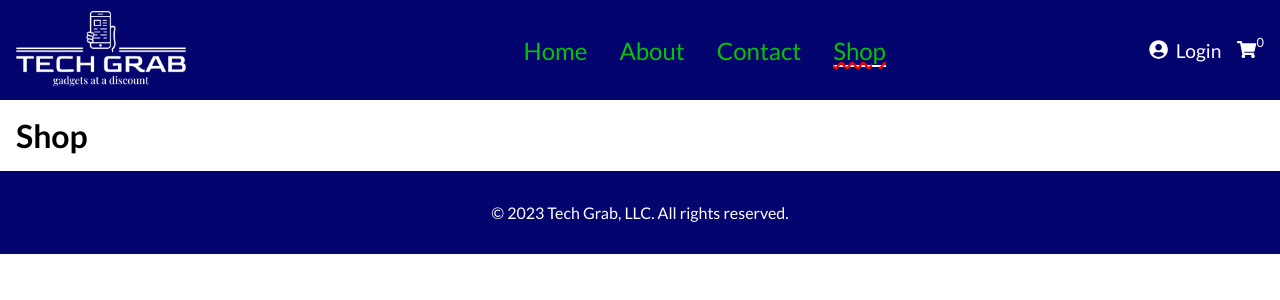
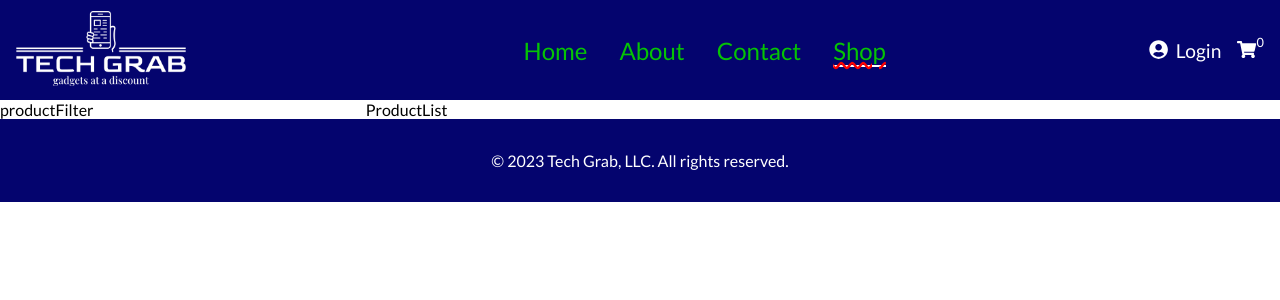
Before and after one commit to kaecodes/techgrab-react-redux-fb, a React (Create React App) app: page /shop in a window 1280 px wide. Shown: the top 300 px of the page. Built offline with nearby package versions, Linux system fonts and the light colour scheme; no server answers; the HTML template or start-up script is replaced by a standard one.

Commit message:
Refactored code and add custom hook

```diff
--- a/src/components/admin/viewProducts/ViewProducts.js
+++ b/src/components/admin/viewProducts/ViewProducts.js
@@ -15,44 +15,59 @@ import { FaEdit, FaTrashAlt } from "react-icons/fa";
 import Loader from "../../loader/Loader";
 import { deleteObject, ref } from "firebase/storage";
 import Notiflix from "notiflix";
-import { useDispatch } from "react-redux";
-import { STORE_PRODUCTS } from "../../../redux/features/productSlice";
+import { useDispatch, useSelector } from "react-redux";
+import {
+  STORE_PRODUCTS,
+  selectProducts,
+} from "../../../redux/features/productSlice";
+import useFetchCollection from "../../../customHooks/useFetchCollection";
 
 const ViewProducts = () => {
-  const [products, setProducts] = useState([]);
-  const [isLoading, setIsLoading] = useState(false);
+  const { data, isLoading } = useFetchCollection("products");
+  const products = useSelector(selectProducts);
+
+  // const [products, setProducts] = useState([]);
+  // const [isLoading, setIsLoading] = useState(false);
 
   const dispatch = useDispatch();
 
   useEffect(() => {
-    getProducts();
-  }, []);
+    dispatch(
+      STORE_PRODUCTS({
+        products: data,
+      })
+    );
+  }, [dispatch, data]);
 
-  const getProducts = () => {
-    setIsLoading(true);
+  // useEffect(() => {
+  //   getProducts();
+  // }, []);
 
-    try {
-      const productsRef = collection(db, "products");
-      const q = query(productsRef, orderBy("createdAt", "desc"));
-      onSnapshot(q, (snapshot) => {
-        const allProducts = snapshot.docs.map((doc) => ({
-          id: doc.id,
-          ...doc.data(),
-        }));
-        // console.log(allProducts);
-        setProducts(allProducts);
-        setIsLoading(false);
-        dispatch(
-          STORE_PRODUCTS({
-            products: allProducts,
-          })
-        );
-      });
-    } catch (error) {
-      setIsLoading(false);
-      toast.error(error.message);
-    }
-  };
+  // const getProducts = () => {
+  //   setIsLoading(true);
+
+  //   try {
+  //     const productsRef = collection(db, "products");
+  //     const q = query(productsRef, orderBy("createdAt", "desc"));
+  //     onSnapshot(q, (snapshot) => {
+  //       const allProducts = snapshot.docs.map((doc) => ({
+  //         id: doc.id,
+  //         ...doc.data(),
+  //       }));
+  //       // console.log(allProducts);
+  //       setProducts(allProducts);
+  //       setIsLoading(false);
+  //       dispatch(
+  //         STORE_PRODUCTS({
+  //           products: allProducts,
+  //         })
+  //       );
+  //     });
+  //   } catch (error) {
+  //     setIsLoading(false);
+  //     toast.error(error.message);
+  //   }
+  // };
 
   const confirmDelete = (id, imageURL) => {
     Notiflix.Confirm.show(
--- /dev/null
+++ b/src/components/product/Product.css
@@ -0,0 +1,11 @@
+.container {
+  display: flex;
+}
+
+.filter {
+  width: 30%;
+}
+
+.content {
+  width: 70%;
+}
--- /dev/null
+++ b/src/components/product/Product.js
@@ -0,0 +1,20 @@
+import "./Product.css";
+import ProductFilter from "../../components/product/productFilter/ProductFilter";
+import ProductList from "../../components/product/productList/ProductList";
+
+const Product = () => {
+  return (
+    <section>
+      <div className="container">
+        <aside className="filter">
+          <ProductFilter />
+        </aside>
+        <div className="content">
+          <ProductList />
+        </div>
+      </div>
+    </section>
+  );
+};
+
+export default Product;
--- /dev/null
+++ b/src/components/product/productFilter/ProductFilter.js
@@ -0,0 +1,7 @@
+import React from "react";
+
+const productFilter = () => {
+  return <div>productFilter</div>;
+};
+
+export default productFilter;
--- /dev/null
+++ b/src/components/product/productList/ProductList.js
@@ -0,0 +1,7 @@
+import React from "react";
+
+const ProductList = () => {
+  return <div>ProductList</div>;
+};
+
+export default ProductList;
--- /dev/null
+++ b/src/customHooks/useFetchCollection.js
@@ -0,0 +1,38 @@
+import { collection, onSnapshot, orderBy, query } from "firebase/firestore";
+import { useEffect, useState } from "react";
+import { db } from "../firebase/config";
+import { toast } from "react-toastify";
+
+const useFetchCollection = (collectionName) => {
+  const [data, setData] = useState([]);
+  const [isLoading, setIsLoading] = useState(false);
+
+  const getCollection = () => {
+    setIsLoading(true);
+
+    try {
+      const docRef = collection(db, collectionName);
+      const q = query(docRef, orderBy("createdAt", "desc"));
+      onSnapshot(q, (snapshot) => {
+        const allData = snapshot.docs.map((doc) => ({
+          id: doc.id,
+          ...doc.data(),
+        }));
+        console.log(allData);
+        setData(allData);
+        setIsLoading(false);
+      });
+    } catch (error) {
+      setIsLoading(false);
+      toast.error(error.message);
+    }
+  };
+
+  useEffect(() => {
+    getCollection();
+  }, []);
+
+  return { data, isLoading };
+};
+
+export default useFetchCollection;
--- a/src/pages/home/Home.js
+++ b/src/pages/home/Home.js
@@ -3,7 +3,9 @@ import React from "react";
 const Home = () => {
   return (
     <div>
-      <h1>Home Page</h1>
+      {/* Hero Content */}
+      <h1>Homepage</h1>
+      {/* Featured Products */}
     </div>
   );
 };
--- a/src/pages/shop/Shop.js
+++ b/src/pages/shop/Shop.js
@@ -1,9 +1,9 @@
-import React from "react";
+import Product from "../../components/product/Product";
 
 const Shop = () => {
   return (
     <div>
-      <h1>Shop</h1>
+      <Product />
     </div>
   );
 };
```
Also changed, not shown: src/components/product/productDetails/ProductDetails.js (added, +7 -0 lines), src/components/product/productItem/ProductItem.js (added, +7 -0 lines).
